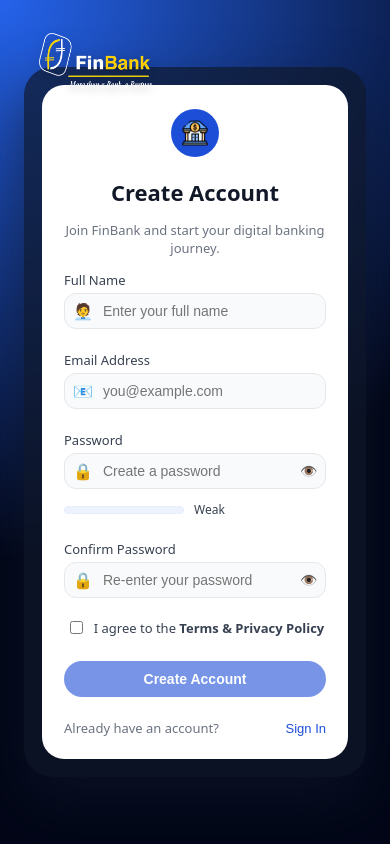
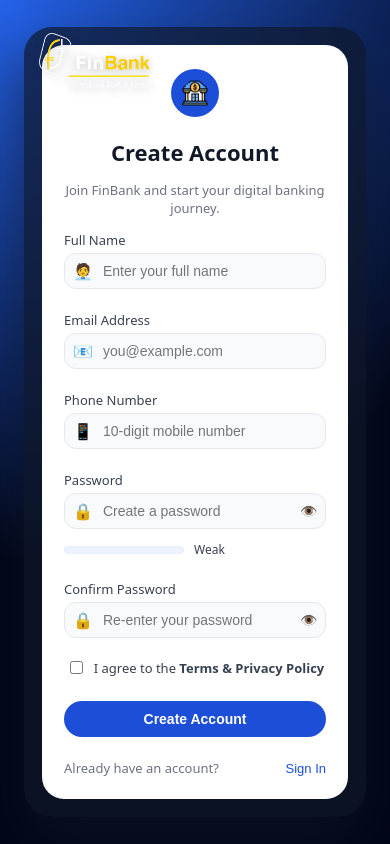
Before and after one commit to Baji692/Modern-Digital-Banking-Dashboard, a React (Create React App) app in the folder frontend/: page / in a window 390 px wide. Both pictures are taken after typing "name@example.com", "Sample123" into the empty fields and a click on the button "Create Account". Built offline with nearby package versions, Linux system fonts and the light colour scheme.

Commit message:
Added features(Phone number validation, UI changes)

```diff
--- a/frontend/src/App.css
+++ b/frontend/src/App.css
@@ -833,3 +833,48 @@ button[disabled] {
   text-align: center;
   margin-top: 8px;
 }
+
+.phone-input {
+  transition: border 0.3s ease, box-shadow 0.3s ease;
+}
+
+.phone-invalid {
+  border: 2px solid #ff4d4f;
+  box-shadow: 0 0 6px rgba(255, 77, 79, 0.7);
+  animation: shake 0.25s ease-in-out;
+}
+
+.phone-valid {
+  border: 2px solid #28a745;
+  box-shadow: 0 0 8px rgba(40, 167, 69, 0.8);
+}
+
+@keyframes shake {
+  0% { transform: translateX(0); }
+  25% { transform: translateX(-2px); }
+  50% { transform: translateX(2px); }
+  75% { transform: translateX(-2px); }
+  100% { transform: translateX(0); }
+}
+
+.phone-valid {
+  border: 2px solid #28a745;
+  animation: pulseGreen 1.2s infinite;
+}
+
+.phone-invalid {
+  border: 2px solid #dc3545;
+  animation: pulseRed 1.2s infinite;
+}
+
+@keyframes pulseGreen {
+  0% { box-shadow: 0 0 0 0 rgba(40,167,69,.6); }
+  70% { box-shadow: 0 0 0 6px rgba(40,167,69,0); }
+  100% { box-shadow: 0 0 0 0 rgba(40,167,69,0); }
+}
+
+@keyframes pulseRed {
+  0% { box-shadow: 0 0 0 0 rgba(220,53,69,.6); }
+  70% { box-shadow: 0 0 0 6px rgba(220,53,69,0); }
+  100% { box-shadow: 0 0 0 0 rgba(220,53,69,0); }
+}
--- a/frontend/src/CreateAccount.jsx
+++ b/frontend/src/CreateAccount.jsx
@@ -1,9 +1,11 @@
 // CreateAccount.jsx
 import React, { useState, useMemo } from "react";
+import axios from "axios";
 import "./App.css";
 import finBankLogo from "./finbank_logo13-removebg-preview.png";
+import bankIcon from "./bank.png";
 
-import bankIcon from "./bank.png";
+const API_BASE = "http://127.0.0.1:8000";
 
 function evaluateStrength(pw) {
   let score = 0;
@@ -22,31 +24,34 @@ function isValidEmail(email) {
 }
 
 function CreateAccount({ navigate }) {
-  // form state
   const [fullName, setFullName] = useState("");
   const [email, setEmail] = useState("");
+  const [phone, setPhone] = useState("");
   const [password, setPassword] = useState("");
   const [confirm, setConfirm] = useState("");
   const [agree, setAgree] = useState(false);
 
-  // visibility toggles
   const [showPassword, setShowPassword] = useState(false);
   const [showConfirm, setShowConfirm] = useState(false);
 
-  // errors
   const [errors, setErrors] = useState({});
+  const [serverError, setServerError] = useState("");
+  const [loading, setLoading] = useState(false);
 
   const strength = useMemo(() => evaluateStrength(password), [password]);
 
-  const passwordsMatch = password && confirm && password === confirm;
+  const phoneValid = phone.length === 10;
+  const phoneTooShort = phone.length > 0 && phone.length < 10;
 
   const validateAll = () => {
     const e = {};
     if (!fullName.trim()) e.fullName = "Please enter your full name.";
     if (!email.trim()) e.email = "Please enter your email.";
     else if (!isValidEmail(email)) e.email = "Please enter a valid email.";
+    if (!phone) e.phone = "Please enter phone number.";
+    else if (phone.length !== 10) e.phone = "Phone number must be 10 digits.";
     if (!password) e.password = "Please create a password.";
-    else if (password.length < 8) e.password = "Password should be at least 8 characters.";
+    else if (password.length < 8) e.password = "Password must be at least 8 characters.";
     if (!confirm) e.confirm = "Please re-enter your password.";
     if (password && confirm && password !== confirm) e.confirm = "Passwords do not match.";
     if (!agree) e.agree = "You must accept the Terms & Privacy Policy.";
@@ -54,20 +59,34 @@ function CreateAccount({ navigate }) {
     return Object.keys(e).length === 0;
   };
 
-  const handleCreate = () => {
+  const handleCreate = async () => {
     if (!validateAll()) return;
+    setServerError("");
+    setLoading(true);
 
-    // Here you would call the API to create account.
-    // For prototype, we navigate back to login.
-    navigate && navigate("login");
+    try {
+      await axios.post(`${API_BASE}/register`, {
+        name: fullName,
+        email,
+        phone,
+        password,
+      });
+
+      navigate("login");
+    } catch (err) {
+      const msg = err?.response?.data?.detail || "Registration failed";
+      setServerError(msg);
+    } finally {
+      setLoading(false);
+    }
   };
 
   return (
     <div className="app-root">
-         {/* Top-left Logo */}
-  <div className="top-left-logo">
-    <img src={finBankLogo} alt="FinBank Logo" className="top-logo-img" />
-  </div>
+      <div className="top-left-logo">
+        <img src={finBankLogo} alt="FinBank Logo" className="top-logo-img" />
+      </div>
+
       <div className="auth-card-single">
         <section className="signin-pane">
           <div className="signin-logo-circle">
@@ -78,6 +97,8 @@ function CreateAccount({ navigate }) {
           <p className="signin-subtitle">
             Join FinBank and start your digital banking journey.
           </p>
+
+          {serverError && <div className="form-error">{serverError}</div>}
 
           {/* Full Name */}
           <div className="field-group">
@@ -90,7 +111,6 @@ function CreateAccount({ navigate }) {
                 placeholder="Enter your full name"
                 value={fullName}
                 onChange={(e) => setFullName(e.target.value)}
-                autoComplete="name"
               />
             </div>
             {errors.fullName && <div className="form-error">{errors.fullName}</div>}
@@ -107,14 +127,40 @@ function CreateAccount({ navigate }) {
                 placeholder="you@example.com"
                 value={email}
                 onChange={(e) => setEmail(e.target.value)}
-                autoComplete="email"
-                onBlur={() => {
-                  if (email && !isValidEmail(email)) setErrors((p) => ({ ...p, email: "Invalid email." }));
-                  else setErrors((p) => ({ ...p, email: undefined }));
+              />
+            </div>
+            {errors.email && <div className="form-error">{errors.email}</div>}
+          </div>
+
+          {/* Phone */}
+          <div className="field-group">
+            <label className="field-label">Phone Number</label>
+            <div
+              className={`field-input-wrapper ${
+                phoneValid ? "phone-valid" : phoneTooShort ? "phone-invalid" : ""
+              }`}
+            >
+              <span className="field-icon">📱</span>
+              <input
+                type="tel"
+                className="field-input"
+                placeholder="10-digit mobile number"
+                value={phone}
+                maxLength={10}
+                onChange={(e) => {
+                  const val = e.target.value.replace(/\D/g, "");
+                  setPhone(val);
+                  setErrors((p) => ({ ...p, phone: undefined }));
                 }}
               />
             </div>
-            {errors.email && <div className="form-error">{errors.email}</div>}
+            {phoneTooShort && (
+              <div className="form-error">Enter exactly 10 digits</div>
+            )}
+            {phoneValid && (
+              <div className="form-success">Valid phone number ✓</div>
+            )}
+            {errors.phone && <div className="form-error">{errors.phone}</div>}
           </div>
 
           {/* Password */}
@@ -122,33 +168,24 @@ function CreateAccount({ navigate }) {
             <label className="field-label">Password</label>
             <div className="field-input-wrapper">
               <span className="field-icon">🔒</span>
-
               <input
                 type={showPassword ? "text" : "password"}
                 className="field-input"
                 placeholder="Create a password"
                 value={password}
-                onChange={(e) => {
-                  setPassword(e.target.value);
-                  // clear confirm mismatch while typing
-                  setErrors((p) => ({ ...p, confirm: undefined, password: undefined }));
-                }}
-                autoComplete="new-password"
+                onChange={(e) => setPassword(e.target.value)}
               />
-
               <button
                 type="button"
                 className="field-password-toggle"
                 onClick={() => setShowPassword((s) => !s)}
-                aria-label={showPassword ? "Hide password" : "Show password"}
               >
                 {showPassword ? "🙈" : "👁️"}
               </button>
             </div>
 
-            {/* strength meter */}
             <div className="pw-strength-row">
-              <div className={"pw-strength-bar pw-strength-" + strength.label.toLowerCase()}>
+              <div className={`pw-strength-bar pw-strength-${strength.label.toLowerCase()}`}>
                 <div
                   className="pw-strength-fill"
                   style={{ width: `${(strength.score / 4) * 100}%` }}
@@ -160,56 +197,43 @@ function CreateAccount({ navigate }) {
             {errors.password && <div className="form-error">{errors.password}</div>}
           </div>
 
-          {/* Confirm Password */}
+          {/* Confirm */}
           <div className="field-group">
             <label className="field-label">Confirm Password</label>
             <div className="field-input-wrapper">
               <span className="field-icon">🔒</span>
-
               <input
                 type={showConfirm ? "text" : "password"}
                 className="field-input"
                 placeholder="Re-enter your password"
                 value={confirm}
-                onChange={(e) => {
-                  setConfirm(e.target.value);
-                  setErrors((p) => ({ ...p, confirm: undefined }));
-                }}
-                autoComplete="new-password"
+                onChange={(e) => setConfirm(e.target.value)}
               />
-
               <button
                 type="button"
                 className="field-password-toggle"
                 onClick={() => setShowConfirm((c) => !c)}
-                aria-label={showConfirm ? "Hide password" : "Show password"}
               >
                 {showConfirm ? "🙈" : "👁️"}
               </button>
             </div>
 
-            {/* match indicator */}
-            {confirm ? (
-              passwordsMatch ? (
-                <div className="form-success">Passwords match ✓</div>
-              ) : (
-                <div className="form-error">Passwords do not match</div>
-              )
-            ) : null}
-
+            {confirm && password === confirm && (
+              <div className="form-success">Passwords match ✓</div>
+            )}
+            {confirm && password !== confirm && (
+              <div className="form-error">Passwords do not match</div>
+            )}
             {errors.confirm && <div className="form-error">{errors.confirm}</div>}
           </div>
 
-          {/* Terms Checkbox */}
+          {/* Terms */}
           <div className="terms-row">
             <label className="terms-label">
               <input
                 type="checkbox"
                 checked={agree}
-                onChange={(e) => {
-                  setAgree(e.target.checked);
-                  setErrors((p) => ({ ...p, agree: undefined }));
-                }}
+                onChange={(e) => setAgree(e.target.checked)}
               />
               <span>
                 I agree to the <b>Terms & Privacy Policy</b>
@@ -218,20 +242,14 @@ function CreateAccount({ navigate }) {
             {errors.agree && <div className="form-error">{errors.agree}</div>}
           </div>
 
-          {/* Create Account Button */}
           <button
             className="primary-button"
             onClick={handleCreate}
-            disabled={!fullName || !email || !password || !confirm || !agree}
-            style={{
-              opacity: !fullName || !email || !password || !confirm || !agree ? 0.6 : 1,
-              cursor: !fullName || !email || !password || !confirm || !agree ? "not-allowed" : "pointer",
-            }}
+            disabled={loading}
           >
-            Create Account
+            {loading ? "Creating..." : "Create Account"}
           </button>
 
-          {/* Footer */}
           <div className="signin-footer">
             <span>Already have an account?</span>
             <button className="link-button" onClick={() => navigate("login")}>
```
